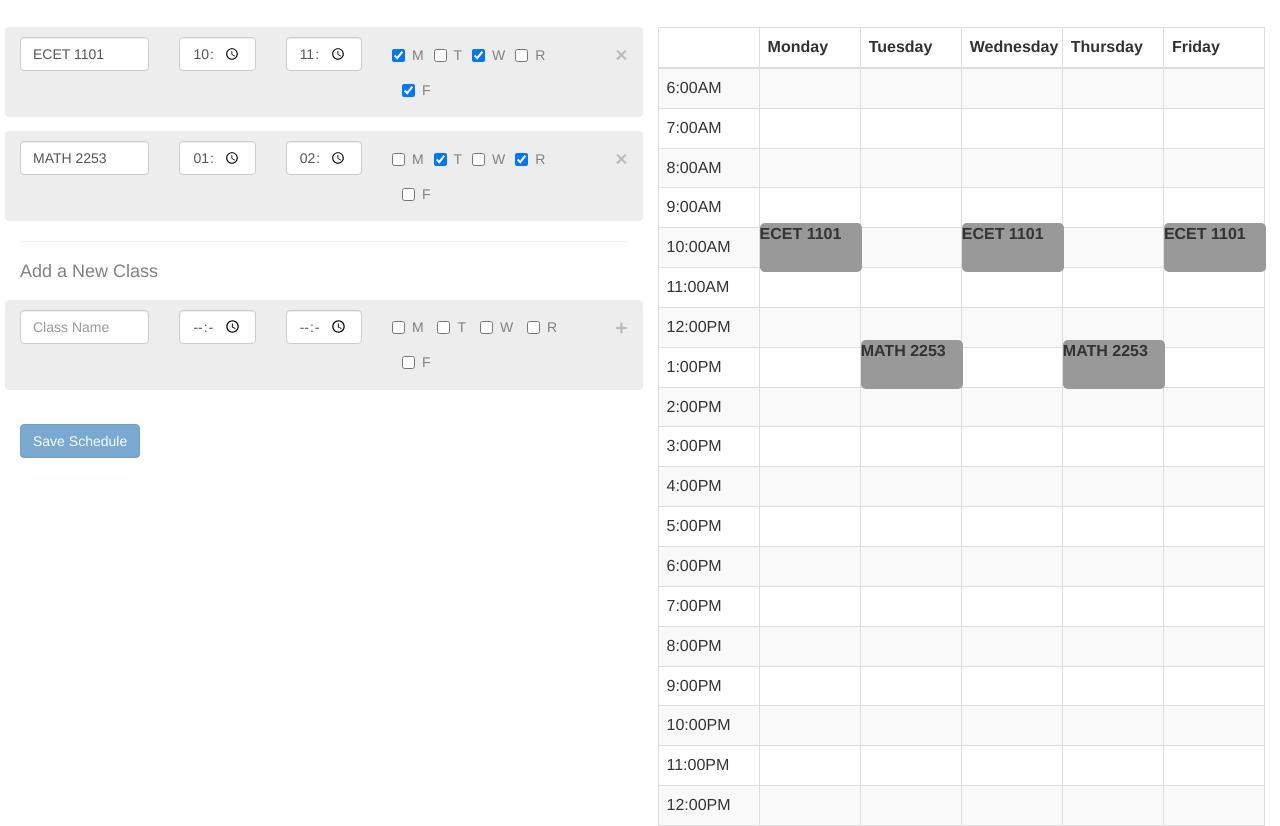
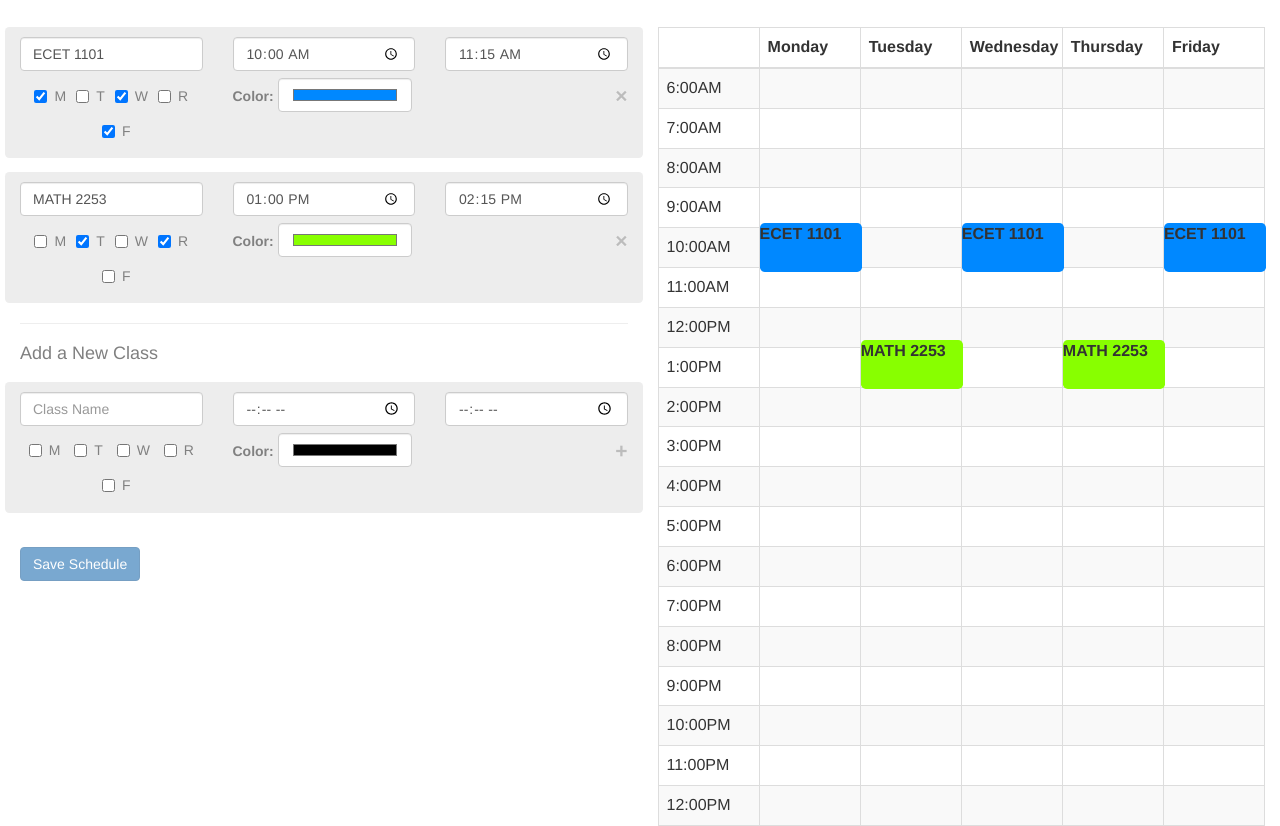
Before and after one commit to gscoppino/Itinerary, a plain HTML site: page index.html in a window 1280 px wide. Shown: the part 112-938 px from the top of the page. Drawn offline with nearby package versions, Linux system fonts and the light colour scheme; some packages are replaced by stand-ins of ours; a script that the page names is missing.

Commit message:
Some stylistic improvement. Added ability to choose a color for the course, which will be used in the calendar view

```diff
--- a/Itinerary.js
+++ b/Itinerary.js
@@ -25,7 +25,8 @@ Itinerary.value('courseList', [
                 'symbol':'F',
                 'value': true
             }
-        ]
+        ],
+        'viewColor': '#0088FF'
     },
     {
         'name': 'MATH 2253',
@@ -52,6 +53,7 @@ Itinerary.value('courseList', [
                 'symbol':'F',
                 'value': false
             }
-        ]
+        ],
+        'viewColor': '#88FF00'
     }
 ]);
--- a/calendar-view/script.js
+++ b/calendar-view/script.js
@@ -19,7 +19,7 @@ Itinerary.directive('calendarView', ['courseList', function(courseList) {
                             var timeOffset = course.startTime - new Date(1970, 0, 1, 6, 0, 0);
                             var top = ((timeOffset / 1000) / 3600) * 39; // convert from ms to hrs then translate to px.
                             angular.element(insertionPoint).append('\
-                            <div style="top:'+top+'px; height:'+height+'px; background-color: #999;" class="table-overlay-course">\
+                            <div style="top:'+top+'px; height:'+height+'px; background-color:'+course.viewColor+';" class="table-overlay-course">\
                                 <span>'+course.name+'</span>\
                             </div>');
                         }
--- a/schedule-view/script.js
+++ b/schedule-view/script.js
@@ -10,7 +10,7 @@ Itinerary.directive('scheduleView', ['courseList', function(courseList) {
                 name: undefined,
                 startTime: undefined,
                 endTime: undefined,
-                'days': [
+                days: [
                     {
                         'symbol': 'M',
                         'value': false
@@ -31,7 +31,8 @@ Itinerary.directive('scheduleView', ['courseList', function(courseList) {
                         'symbol':'F',
                         'value': false
                     }
-                ]
+                ],
+                viewColor: undefined
             };
 
             scope.addCourse = function() {
@@ -42,7 +43,7 @@ Itinerary.directive('scheduleView', ['courseList', function(courseList) {
                         name: undefined,
                         startTime: undefined,
                         endTime: undefined,
-                        'days': [
+                        days: [
                             {
                                 'symbol': 'M',
                                 'value': false
@@ -63,7 +64,8 @@ Itinerary.directive('scheduleView', ['courseList', function(courseList) {
                                 'symbol':'F',
                                 'value': false
                             }
-                        ]
+                        ],
+                        viewColor: undefined
                     };
                 }
             }
--- a/schedule-view/template.html
+++ b/schedule-view/template.html
@@ -1,36 +1,43 @@
 <h2 class="heading-text">Schedule View</h2>
 <div class="row course-block" ng-repeat="course in courses">
-    <div class="col-sm-3">
+    <div class="col-sm-4">
         <input class="form-control" type="text" placeholder="Class Name" ng-model="course.name" />
     </div>
-    <div class="col-sm-2">
+    <div class="col-sm-4">
         <input class="form-control" type="time" placeholder="Start Time" ng-model="course.startTime" />
     </div>
-    <div class="col-sm-2">
+    <div class="col-sm-4">
         <input class="form-control" type="time" placeholder="Start Time" ng-model="course.endTime" />
     </div>
-    <div class="col-sm-4">
+    <div style="margin-top: 0.5em;" class="col-sm-4 text-center">
         <label class="checkbox-inline" ng-repeat="day in course.days">
             <input type="checkbox" ng-model="day.value" /> {{ day.symbol }}
         </label>
     </div>
-    <div class="col-sm-1">
+    <div style="margin-top: 0.5em;" class="col-sm-4">
+        <div style="margin: auto;">
+            <label style="width: 23%;">Color:</label>
+            <input style="display: inline-block; width: 73%;" class="form-control"
+                   ng-model="course.viewColor" type="color" />
+        </div>
+    </div>
+    <div style="margin-top: 0.5em;" class="col-sm-4">
         <button ng-click="removeCourse($index)" style="padding-top: 7px;" type="button" class="close">&times;</button>
     </div>
 </div>
 <hr>
 <h4 class="heading-text">Add a New Class</h4>
 <div class="row course-block">
-    <div class="col-sm-3">
+    <div class="col-sm-4">
         <input class="form-control" type="text" placeholder="Class Name" ng-model="newCourse.name" />
     </div>
-    <div class="col-sm-2">
+    <div class="col-sm-4">
         <input class="form-control" type="time" placeholder="Start Time" ng-model="newCourse.startTime" />
     </div>
-    <div class="col-sm-2">
+    <div class="col-sm-4">
         <input class="form-control" type="time" placeholder="End Time" ng-model="newCourse.endTime" />
     </div>
-    <div class="col-sm-4">
+    <div style="margin-top: 0.5em;" class="col-sm-4 text-center">
         <label class="checkbox-inline">
             <input type="checkbox" ng-model="newCourse.days[0]['value']" /> M
         </label>
@@ -47,7 +54,14 @@
             <input type="checkbox" ng-model="newCourse.days[4]['value']" /> F
         </label>
     </div>
-    <div class="col-sm-1">
+    <div style="margin-top: 0.5em;" class="col-sm-4">
+        <div style="margin: auto;">
+            <label style="width: 23%;">Color:</label>
+            <input style="display: inline-block; width: 73%;" class="form-control"
+                   ng-model="newCourse.viewColor" type="color" />
+        </div>
+    </div>
+    <div style="margin-top: 0.5em;" class="col-sm-4">
         <button ng-click="addCourse()" style="padding-top: 7px;" type="button" class="close">&plus;</button>
     </div>
 </div>
```
